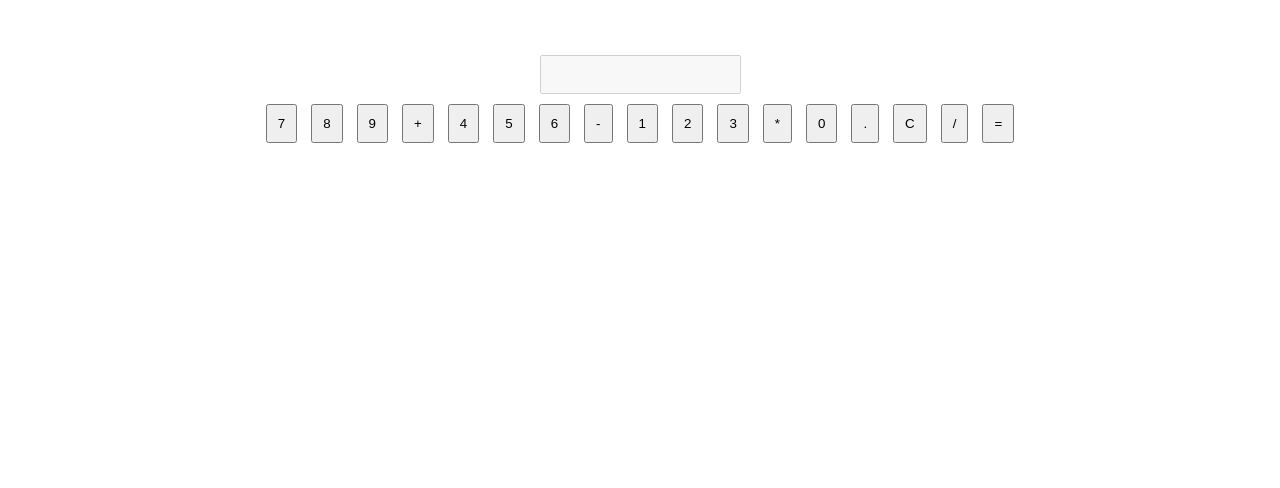
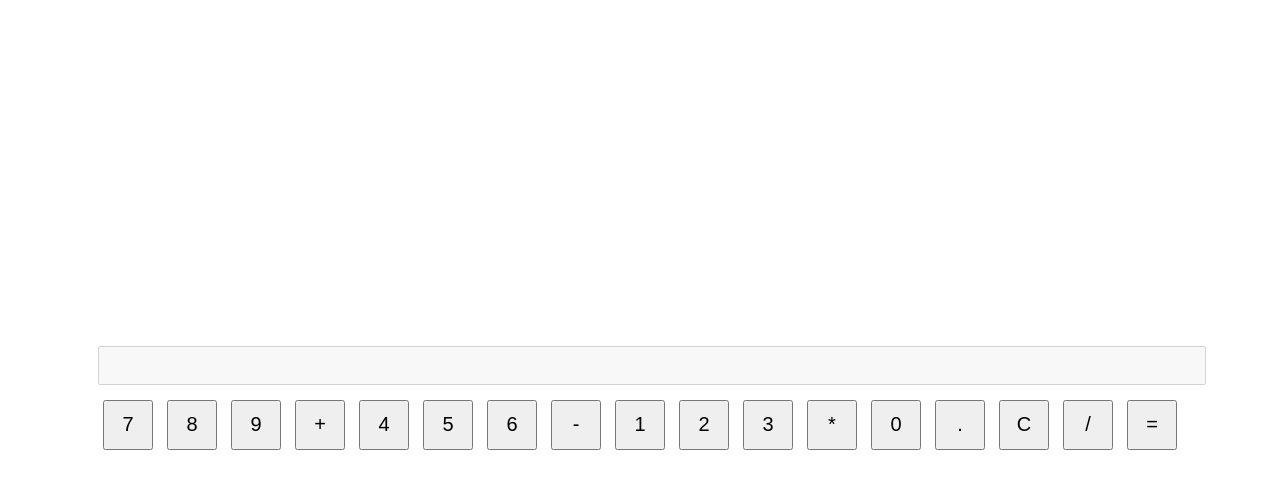
Before and after one commit to xaviercsc/Testxavwebapp, a plain HTML site: page code_00/index.html in a window 1280 px wide. Drawn offline with Linux system fonts and the light colour scheme.

Commit message:
Update styles.css

```diff
--- a/code_00/styles.css
+++ b/code_00/styles.css
@@ -1,13 +1,24 @@
+body {
+  display: flex;
+  justify-content: center;
+  align-items: center;
+  height: 100vh;
+  margin: 0;
+}
+
 .calculator {
   text-align: center;
-  margin-top: 50px;
 }
 
-input, button {
-  margin: 5px;
+input[type="text"] {
+  width: 100%;
   padding: 10px;
+  margin-bottom: 10px;
 }
 
 button {
-  cursor: pointer;
+  width: 50px;
+  height: 50px;
+  margin: 5px;
+  font-size: 20px;
 }
```
